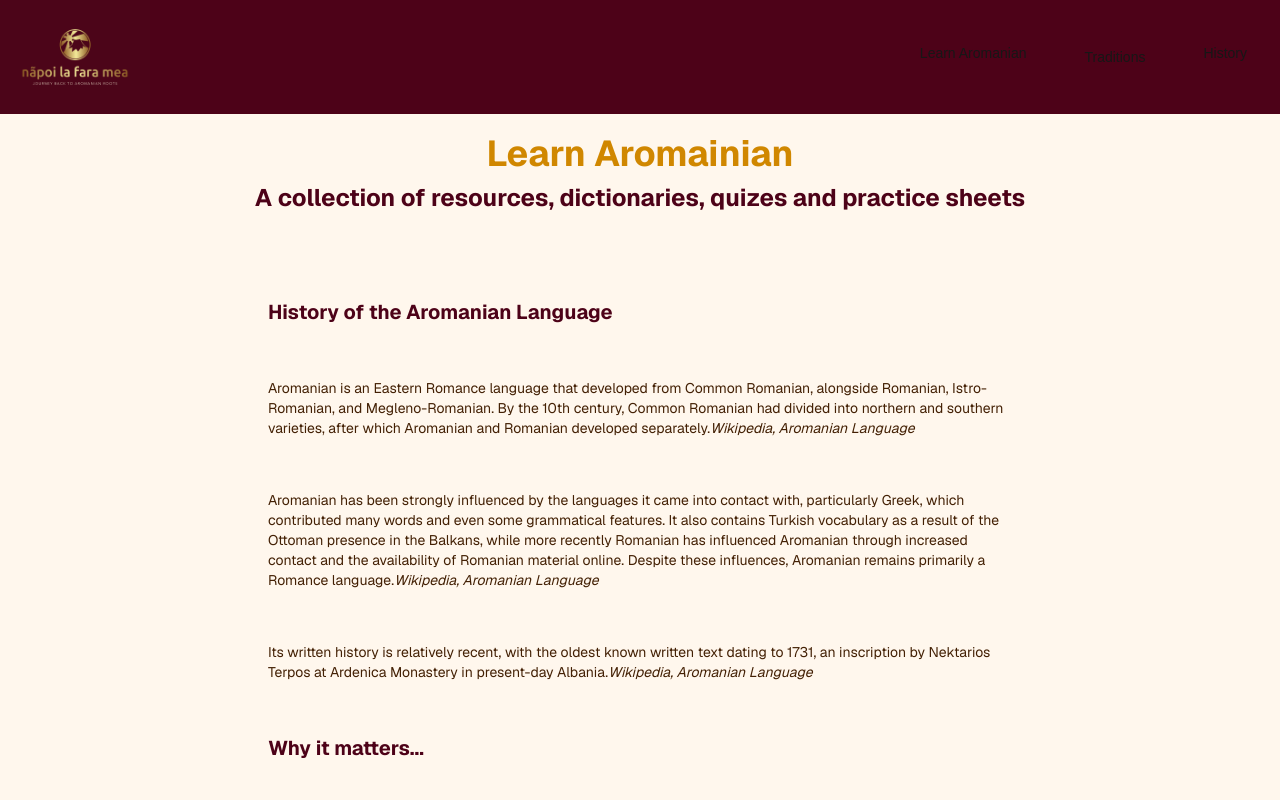
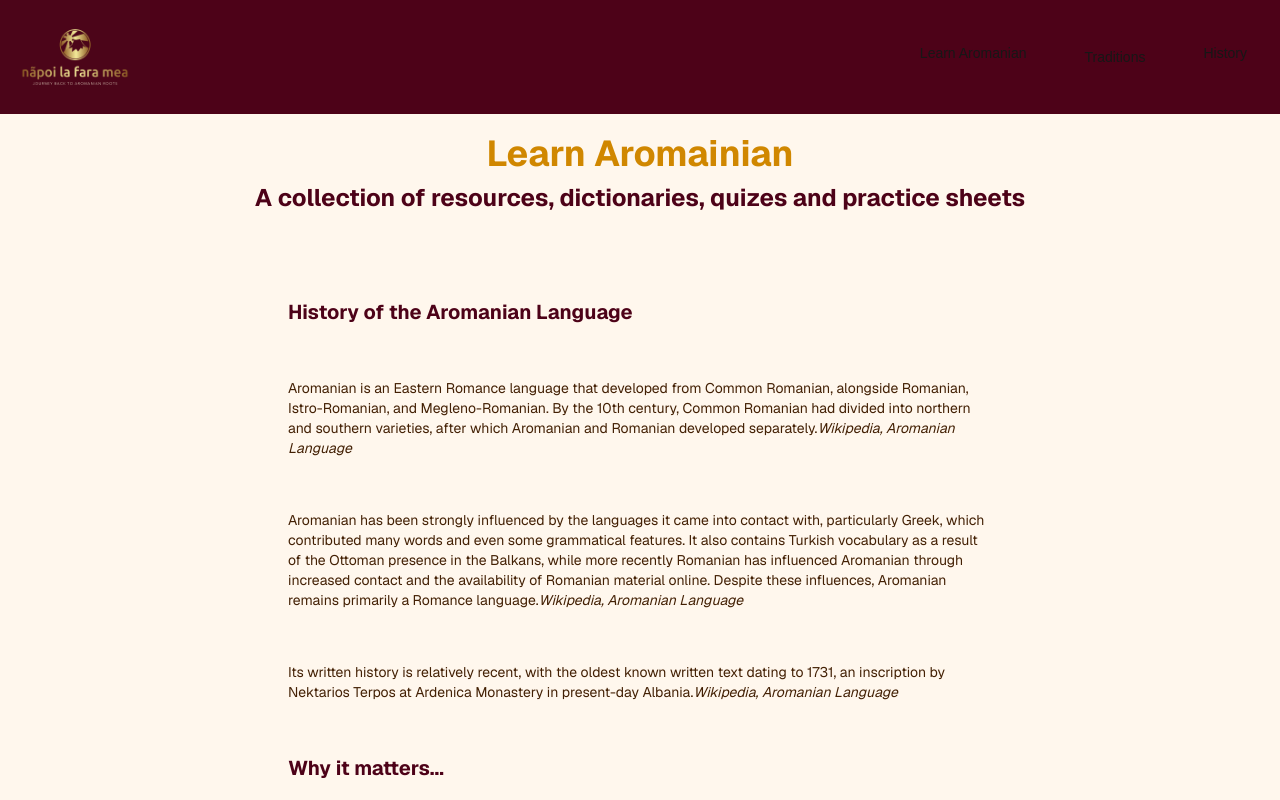
Before and after one commit to mariacristina13/napoi_la_fara_mea, a Next.js app: page /learn in a window 1280 px wide. Shown: the top 800 px of the page. Built offline with nearby package versions, Linux system fonts and the light colour scheme.

Commit message:
Update the main styling.

```diff
--- a/app/alphabet/page.js
+++ b/app/alphabet/page.js
@@ -9,7 +9,7 @@ export default function Alphabet(){
                 </div>
             </header>
 
-            <main className="w-full max-w-3xl py-8 bg-orange-50 flex-1">
+            <main className="w-full max-w-3xl p-5 py-8">
 
                 <p className="text-yellow-950 pb-5 text-sm m-2 md:pb-10 text-lg sm:m-3 text-base">
                     The Aromanian alphabet is a variant of the Latin script, but it hasn't always been written that way. <cite index="15-1">The earliest known Aromanian writing dates back to manuscripts from the 9th century, and for much of its history the language was written using Greek and Cyrillic scripts</cite> before shifting toward Latin-based systems. <cite index="18-1"></cite>
--- a/app/dictionaries/page.js
+++ b/app/dictionaries/page.js
@@ -9,7 +9,7 @@ export default function Dictionaries() {
                 </div>
             </header>
 
-            <main className="w-full max-w-3xl py-8 bg-orange-50 flex-1">
+            <main className="w-full max-w-3xl p-5 py-8">
                 <div>
                     <h3 className="m-2 pb-5 text-rose-950 font-bold text-lg sm:m-3 text-xl md:pb-10 text-2xl">
                         Dictionaries
--- a/app/learn/page.js
+++ b/app/learn/page.js
@@ -13,7 +13,7 @@ export default function Learn() {
                 </div>
             </header>
 
-            <main className="w-full max-w-3xl py-8 bg-orange-50">
+            <main className="w-full max-w-3xl p-5 py-8">
                 <div>
                     <h3 className="m-2 pb-5 text-rose-950 font-bold text-lg sm:m-3 text-xl md:pb-10 text-2xl">
                         History of the Aromanian Language
```
